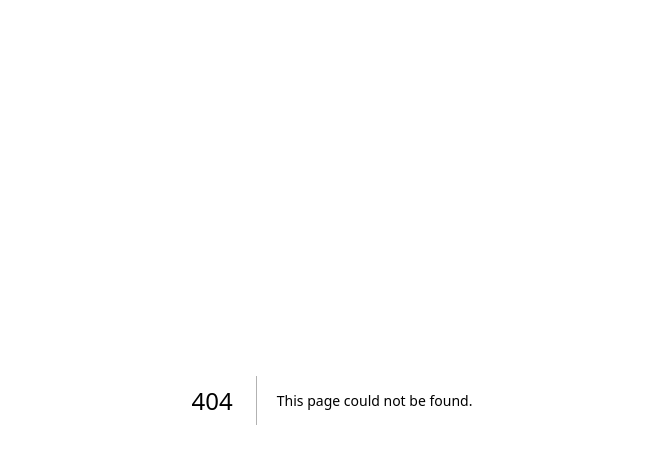
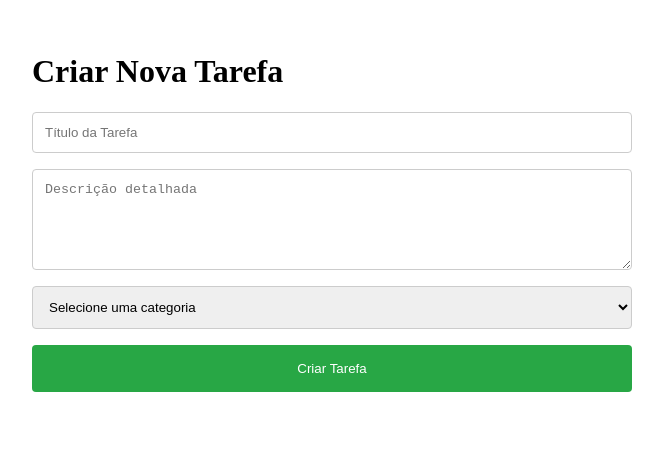
Before and after one commit to gilvanxavierborges-rgb/marketplace-final-v2, a Next.js app: page /new-task in a window 1280 px wide. Before the commit this address had no page. Shown: the top 464 px of the page, without its empty margins (308-971 px from the left). Built offline with nearby package versions, Linux system fonts and the light colour scheme.

Commit message:
Create page.tsx

```diff
--- /dev/null
+++ b/app/new-task/page.tsx
@@ -0,0 +1,64 @@
+'use client';
+import { useState, useEffect } from 'react';
+
+export default function CreateTaskPage() {
+  const [titulo, setTitulo] = useState('');
+  const [descricao, setDescricao] = useState('');
+  const [categoria, setCategoria] = useState('');
+  const [loading, setLoading] = useState(false);
+  const [message, setMessage] = useState<string | null>(null);
+
+  const handleSubmit = async (e: React.FormEvent) => {
+    e.preventDefault();
+    setLoading(true);
+    setMessage(null);
+
+    // Lógica para enviar os dados para a API
+    setTimeout(() => {
+      setMessage('Tarefa criada com sucesso!');
+      setLoading(false);
+      setTitulo('');
+      setDescricao('');
+      setCategoria('');
+    }, 1500);
+  };
+
+  return (
+    <div style={{ padding: '2rem', maxWidth: '600px', margin: 'auto' }}>
+      <h1>Criar Nova Tarefa</h1>
+      <form onSubmit={handleSubmit} style={{ display: 'flex', flexDirection: 'column', gap: '1rem' }}>
+        <input
+          type="text"
+          placeholder="Título da Tarefa"
+          value={titulo}
+          onChange={(e) => setTitulo(e.target.value)}
+          required
+          style={{ padding: '0.75rem', borderRadius: '4px', border: '1px solid #ccc' }}
+        />
+        <textarea
+          placeholder="Descrição detalhada"
+          value={descricao}
+          onChange={(e) => setDescricao(e.target.value)}
+          required
+          rows={5}
+          style={{ padding: '0.75rem', borderRadius: '4px', border: '1px solid #ccc' }}
+        />
+        <select
+          value={categoria}
+          onChange={(e) => setCategoria(e.target.value)}
+          required
+          style={{ padding: '0.75rem', borderRadius: '4px', border: '1px solid #ccc' }}
+        >
+          <option value="">Selecione uma categoria</option>
+          <option value="eletrica">Elétrica</option>
+          <option value="hidraulica">Hidráulica</option>
+          <option value="limpeza">Limpeza</option>
+        </select>
+        <button type="submit" disabled={loading} style={{ padding: '1rem', borderRadius: '4px', border: 'none', backgroundColor: '#28a745', color: 'white', cursor: 'pointer' }}>
+          {loading ? 'Salvando...' : 'Criar Tarefa'}
+        </button>
+      </form>
+      {message && <p style={{ color: message.includes('sucesso') ? 'green' : 'red', textAlign: 'center', marginTop: '1rem' }}>{message}</p>}
+    </div>
+  );
+}
```
